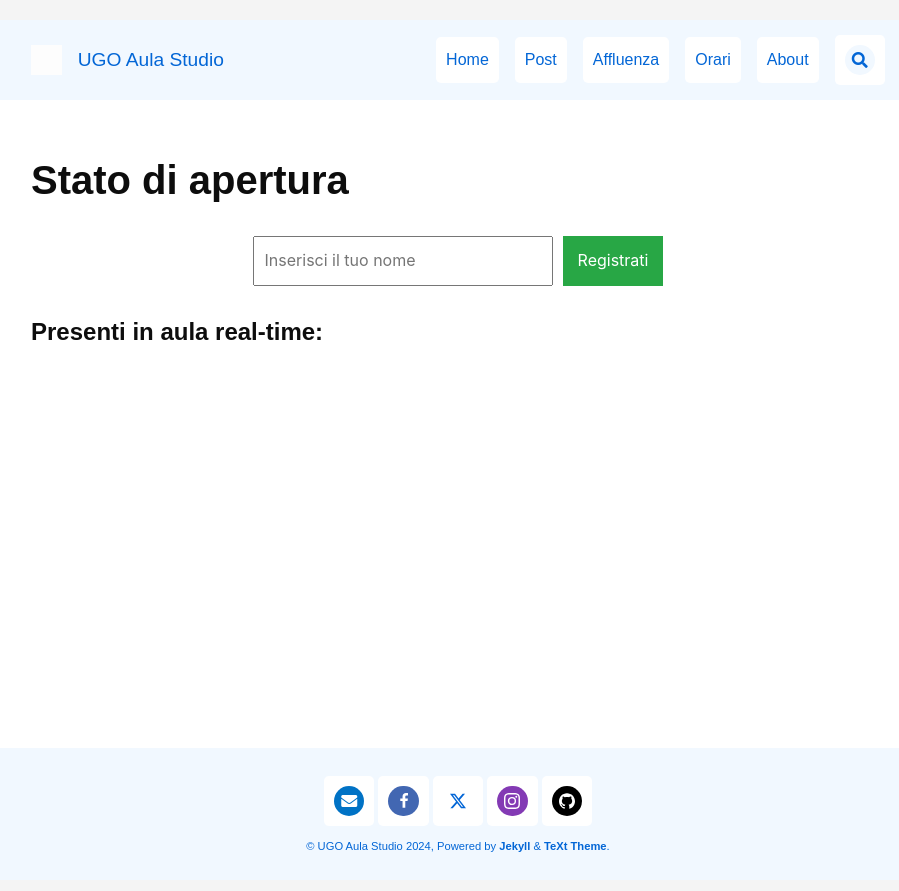
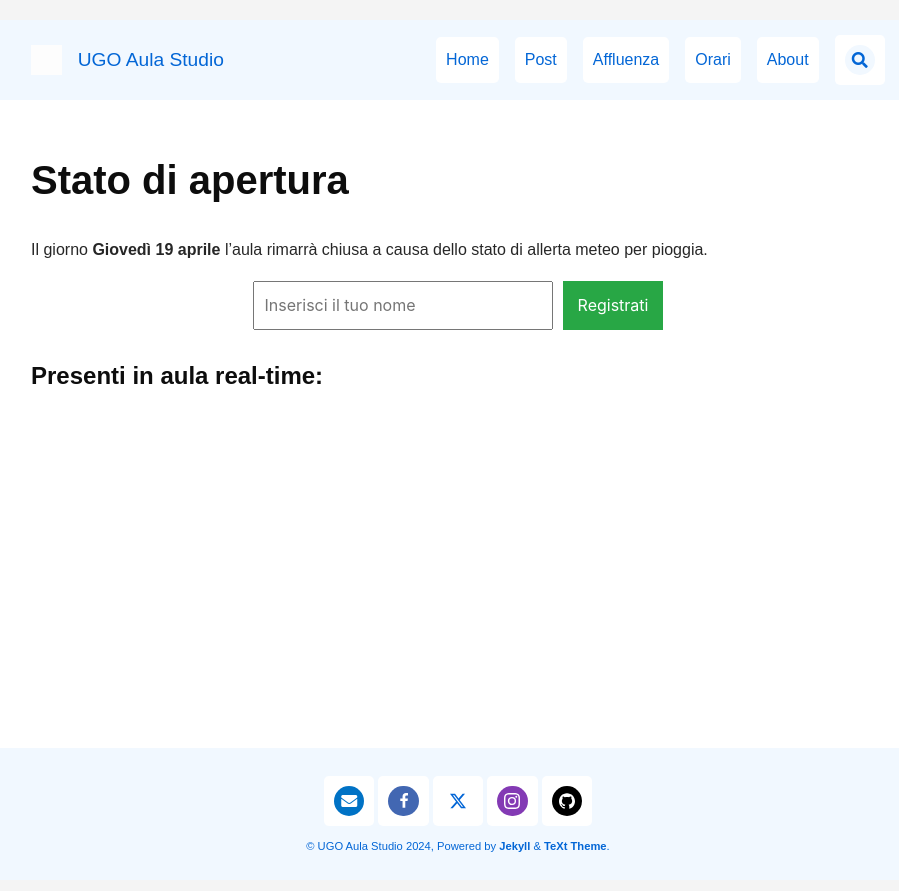
Before and after one commit to ugoforlimpopoli/website, a Jekyll site: the page built from opening-status.md, in a window 1280 px wide. Shown: the top 891 px of the page, without its empty margins (182-1081 px from the left). Built offline with Jekyll 4.4.1, drawn with Linux system fonts in a browser that asks for light colours; nearby versions of some CDN libraries.

Commit message:
edit(status): add exceptional closure due to harsh weather warning.

```diff
--- a/opening-status.md
+++ b/opening-status.md
@@ -3,7 +3,12 @@ layout: article
 title: Stato di apertura
 permalink: /opening-status
 ---
+
+Il giorno **Giovedì 19 aprile** l'aula rimarrà chiusa a causa dello stato di
+allerta meteo per pioggia.
+
   {% include opening-status.html %}
+
 
 <html lang="en">
 <body>
```
